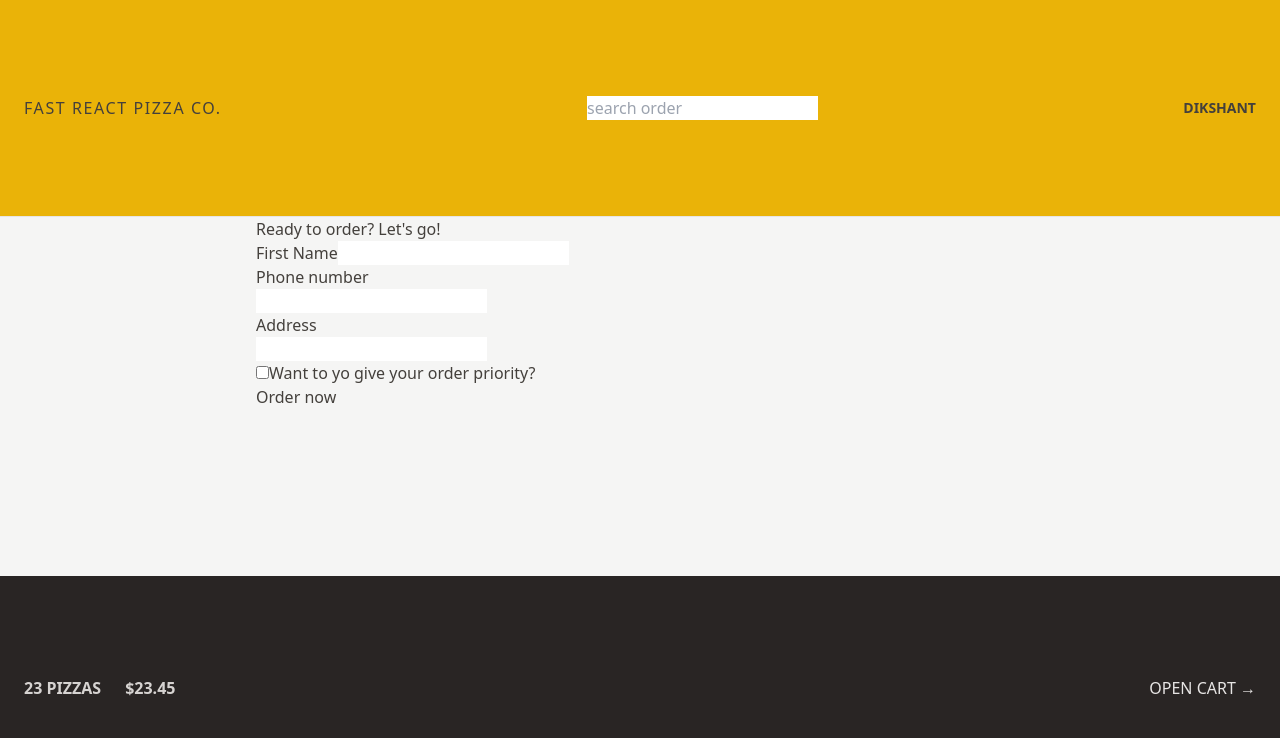
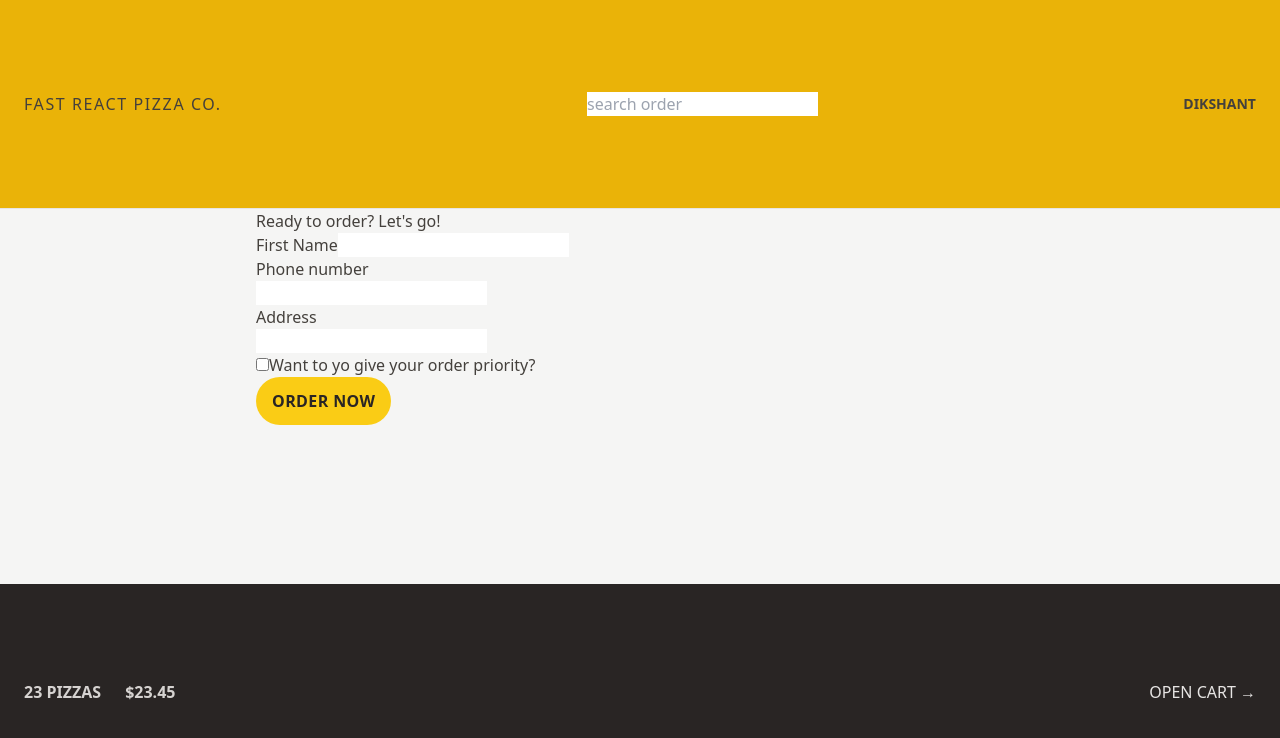
Before and after one commit to 005Dikshant/React-Development, a React (Vite) app in the folder Pizza Project Vite/: page /order/new in a window 1280 px wide. Shown: the top 738 px of the page. Built offline with nearby package versions, Linux system fonts and the light colour scheme.

Commit message:
Just doing Button Styling

```diff
--- a/Pizza Project Vite/src/features/cart/Cart.jsx
+++ b/Pizza Project Vite/src/features/cart/Cart.jsx
@@ -1,23 +1,23 @@
-import { Link } from 'react-router-dom';
+import { Link } from "react-router-dom";
 
 const fakeCart = [
   {
     pizzaId: 12,
-    name: 'Mediterranean',
+    name: "Mediterranean",
     quantity: 2,
     unitPrice: 16,
     totalPrice: 32,
   },
   {
     pizzaId: 6,
-    name: 'Vegetale',
+    name: "Vegetale",
     quantity: 1,
     unitPrice: 13,
     totalPrice: 13,
   },
   {
     pizzaId: 11,
-    name: 'Spinach and Mushroom',
+    name: "Spinach and Mushroom",
     quantity: 1,
     unitPrice: 15,
     totalPrice: 15,
@@ -29,7 +29,9 @@
 
   return (
     <div>
-      <Link to="/menu">&larr; Back to menu</Link>
+      <Link to="/menu" className="hover:text-600 text-sm text-blue-500">
+        &larr; Back to menu
+      </Link>
 
       <h2>Your cart, %NAME%</h2>
 
--- a/Pizza Project Vite/src/features/order/CreateOrder.jsx
+++ b/Pizza Project Vite/src/features/order/CreateOrder.jsx
@@ -5,7 +5,7 @@
 // https://uibakery.io/regex-library/phone-number
 const isValidPhone = (str) =>
   /^\+?\d{1,4}?[-.\s]?\(?\d{1,3}?\)?[-.\s]?\d{1,4}[-.\s]?\d{1,4}[-.\s]?\d{1,9}$/.test(
-    str
+    str,
   );
 
 const fakeCart = [
@@ -79,7 +79,10 @@
         </div>
 
         <div>
-          <button disabled={isSubmitting}>
+          <button
+            disabled={isSubmitting}
+            className="rounded-full bg-yellow-400 px-4 py-3 font-semibold uppercase tracking-wide text-stone-800 transition-colors duration-300 hover:bg-yellow-300 focus:outline-none focus:ring focus:ring-yellow-300 focus:ring-offset-2 disabled:cursor-not-allowed"
+          >
             {isSubmitting ? "Placing an order..." : "Order now"}
           </button>
         </div>
--- a/Pizza Project Vite/src/features/ui/Home.jsx
+++ b/Pizza Project Vite/src/features/ui/Home.jsx
@@ -1,4 +1,4 @@
-import CreateUser from '../user/CreateUser';
+import CreateUser from "../user/CreateUser";
 
 function Home() {
   return (
@@ -6,7 +6,7 @@
       <h1 className="font-semibol mb-8 text-xl md:text-3xl">
         The best pizza.
         <br />
-        <span className="text-yellow-500">
+        <span className="text-yellow-400">
           Straight out of the oven, straight to you.
         </span>
       </h1>
```
